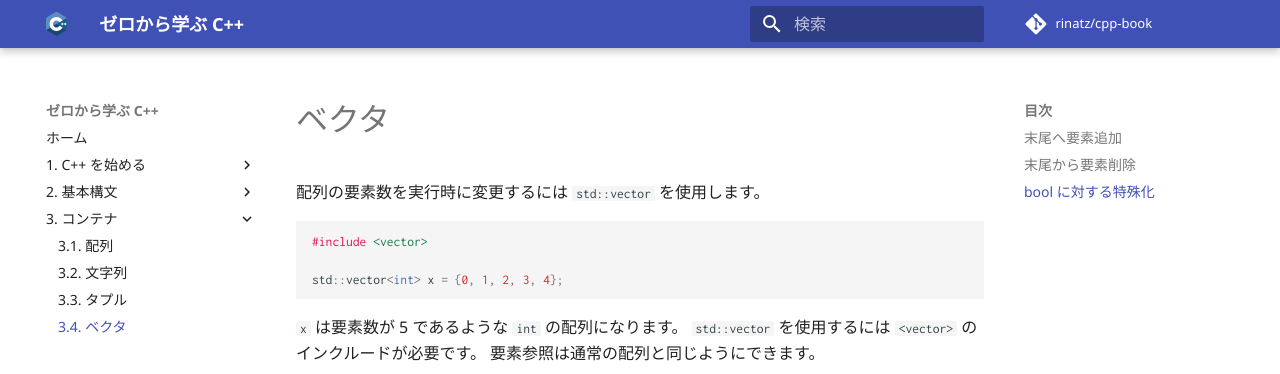
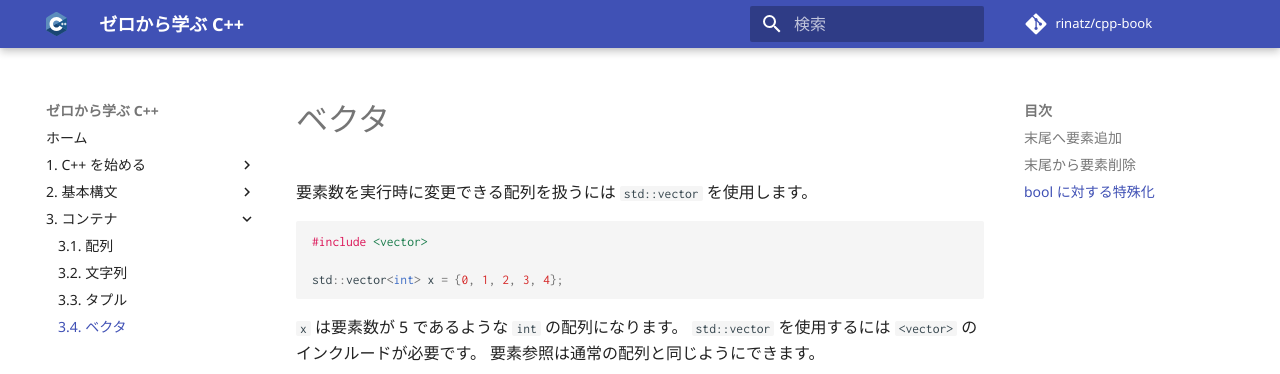
Before and after one commit to rinatz/cpp-book, an MkDocs documentation site: the page built from docs/ch03-04-vectors.md, in a window 1280 px wide and 1366 px high. Shown: the top 374 px of the window. Built offline with MkDocs 1.6.1 and Material for MkDocs 9.7.7, drawn with Linux system fonts in a browser that asks for light colours; comment, search, counter and statistics services are not loaded.

Commit message:
Improve sentence

````diff
--- a/docs/ch03-04-vectors.md
+++ b/docs/ch03-04-vectors.md
@@ -1,6 +1,6 @@
 # ベクタ
 
-配列の要素数を実行時に変更するには `std::vector` を使用します。
+要素数を実行時に変更できる配列を扱うには `std::vector` を使用します。
 
 ```cpp
 #include <vector>
````
